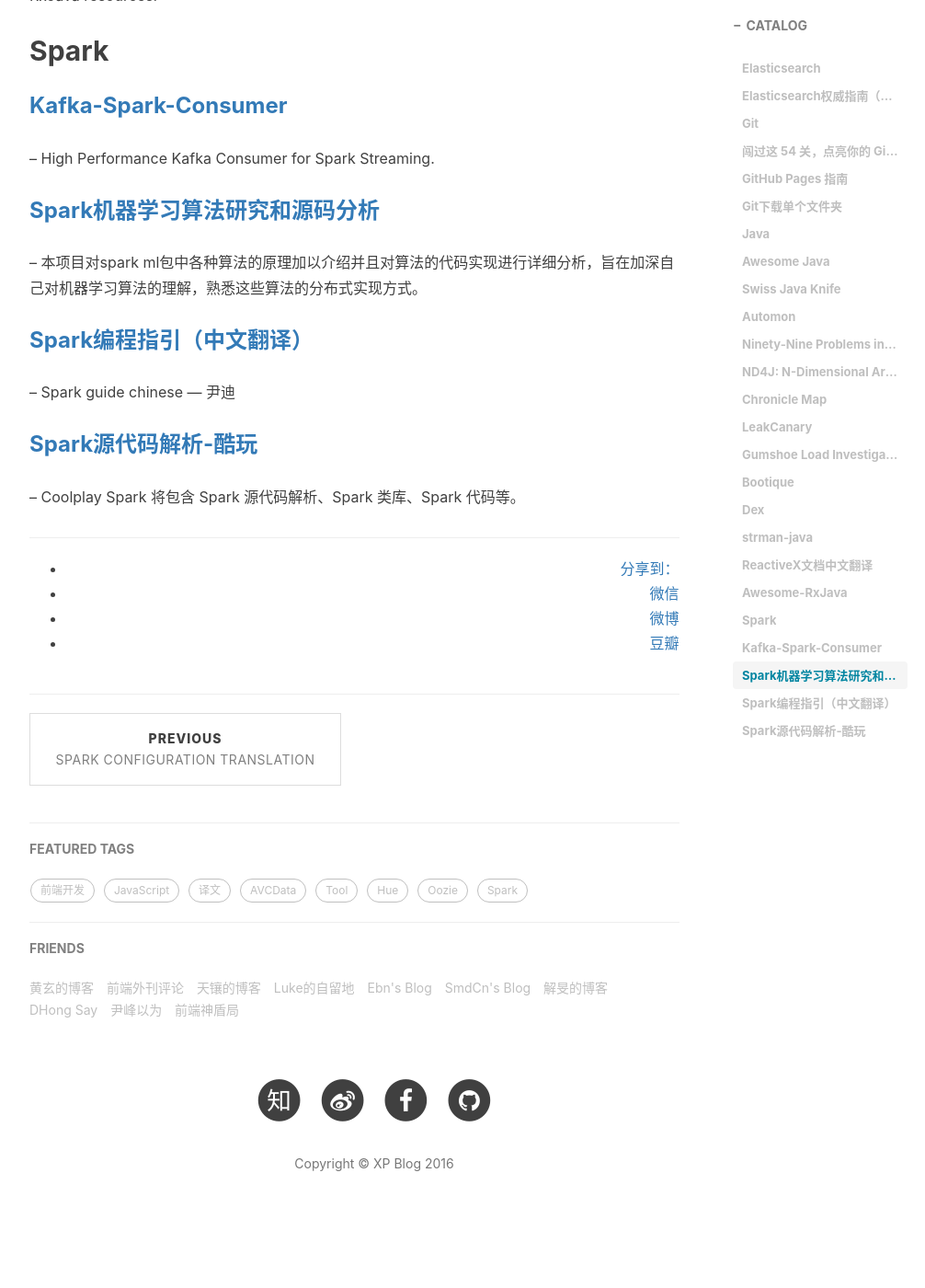
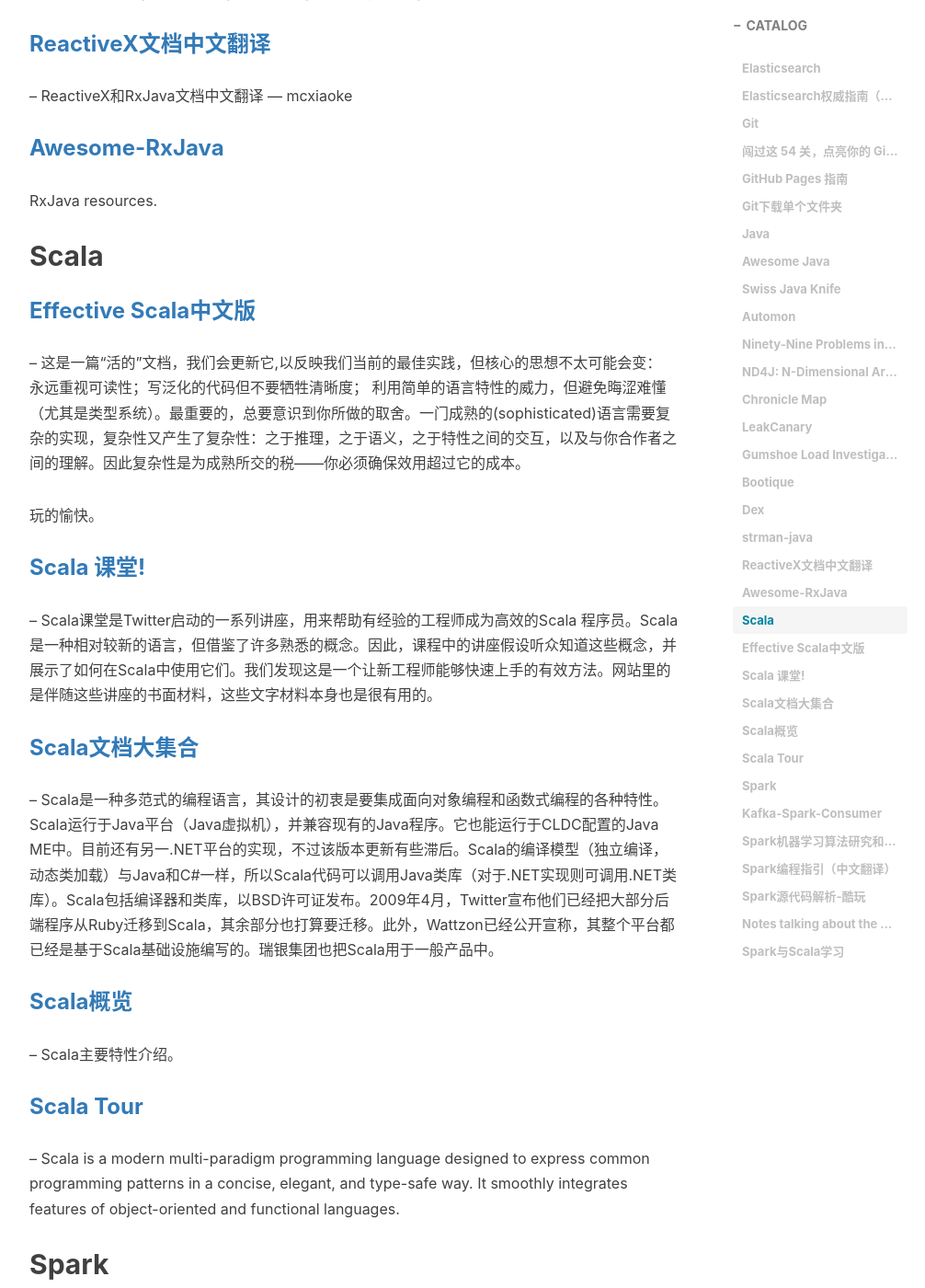
Before and after one commit to shoppingwang/shoppingwang.github.io, a Jekyll site: the page built from _posts/2016-07-19-awesome-resources.markdown, in a window 1280 px wide and 1400 px high, scrolled down 5976 px. Shown: the whole window at 92% size, without its empty margins (233-1239 px from the left). Built offline with Jekyll 4.4.1, drawn with Linux system fonts in a browser that asks for light colours; nearby versions of some CDN libraries; comment, search, counter and statistics services are not loaded; before the commit the page ends 7345 px from its top, so only the background shows below that; some of the changed text lies outside the part shown.

Commit message:
增加精彩资源汇总

```diff
--- a/_posts/2016-07-19-awesome-resources.markdown
+++ b/_posts/2016-07-19-awesome-resources.markdown
@@ -152,6 +152,35 @@
 RxJava resources.
 
 
+## Scala
+
+### [Effective Scala中文版](http://twitter.github.io/effectivescala/index-cn.html)
+--
+这是一篇“活的”文档，我们会更新它,以反映我们当前的最佳实践，但核心的思想不太可能会变： 永远重视可读性；写泛化的代码但不要牺牲清晰度； 利用简单的语言特性的威力，但避免晦涩难懂（尤其是类型系统）。最重要的，总要意识到你所做的取舍。一门成熟的(sophisticated)语言需要复杂的实现，复杂性又产生了复杂性：之于推理，之于语义，之于特性之间的交互，以及与你合作者之间的理解。因此复杂性是为成熟所交的税——你必须确保效用超过它的成本。
+
+玩的愉快。
+
+
+### [Scala 课堂!](http://twitter.github.io/scala_school/zh_cn/index.html)
+--
+Scala课堂是Twitter启动的一系列讲座，用来帮助有经验的工程师成为高效的Scala 程序员。Scala是一种相对较新的语言，但借鉴了许多熟悉的概念。因此，课程中的讲座假设听众知道这些概念，并展示了如何在Scala中使用它们。我们发现这是一个让新工程师能够快速上手的有效方法。网站里的是伴随这些讲座的书面材料，这些文字材料本身也是很有用的。
+
+
+### [Scala文档大集合](http://code.csdn.net/scala/)
+--
+Scala是一种多范式的编程语言，其设计的初衷是要集成面向对象编程和函数式编程的各种特性。Scala运行于Java平台（Java虚拟机），并兼容现有的Java程序。它也能运行于CLDC配置的Java ME中。目前还有另一.NET平台的实现，不过该版本更新有些滞后。Scala的编译模型（独立编译，动态类加载）与Java和C#一样，所以Scala代码可以调用Java类库（对于.NET实现则可调用.NET类库）。Scala包括编译器和类库，以BSD许可证发布。2009年4月，Twitter宣布他们已经把大部分后端程序从Ruby迁移到Scala，其余部分也打算要迁移。此外，Wattzon已经公开宣称，其整个平台都已经是基于Scala基础设施编写的。瑞银集团也把Scala用于一般产品中。
+
+
+### [Scala概览](http://docs.scala-lang.org/zh-cn/overviews/)
+--
+Scala主要特性介绍。
+
+
+### [Scala Tour](http://docs.scala-lang.org/tutorials/tour/tour-of-scala.html)
+--
+Scala is a modern multi-paradigm programming language designed to express common programming patterns in a concise, elegant, and type-safe way. It smoothly integrates features of object-oriented and functional languages.
+
+
 ## Spark
 ### [Kafka-Spark-Consumer](https://github.com/dibbhatt/kafka-spark-consumer)
 --
@@ -171,3 +200,13 @@
 ### [Spark源代码解析-酷玩](https://github.com/lw-lin/CoolplaySpark)
 --
 Coolplay Spark 将包含 Spark 源代码解析、Spark 类库、Spark 代码等。
+
+
+### [Notes talking about the design and implementation of Apache Spark](http://spark-internals.books.yourtion.com)
+--
+本文主要讨论 Apache Spark 的设计与实现，重点关注其设计思想、运行原理、实现架构及性能调优，附带讨论与 Hadoop MapReduce 在设计与实现上的区别。不喜欢将该文档称之为“源码分析”，因为本文的主要目的不是去解读实现代码，而是尽量有逻辑地，从设计与实现原理的角度，来理解 job 从产生到执行完成的整个过程，进而去理解整个系统。
+
+
+### [Spark与Scala学习](http://blog.csdn.net/jasonding1354/article/details/46899317)
+--
+Spark与Scala学习，内容相对比较多，也相对比较杂。
```
